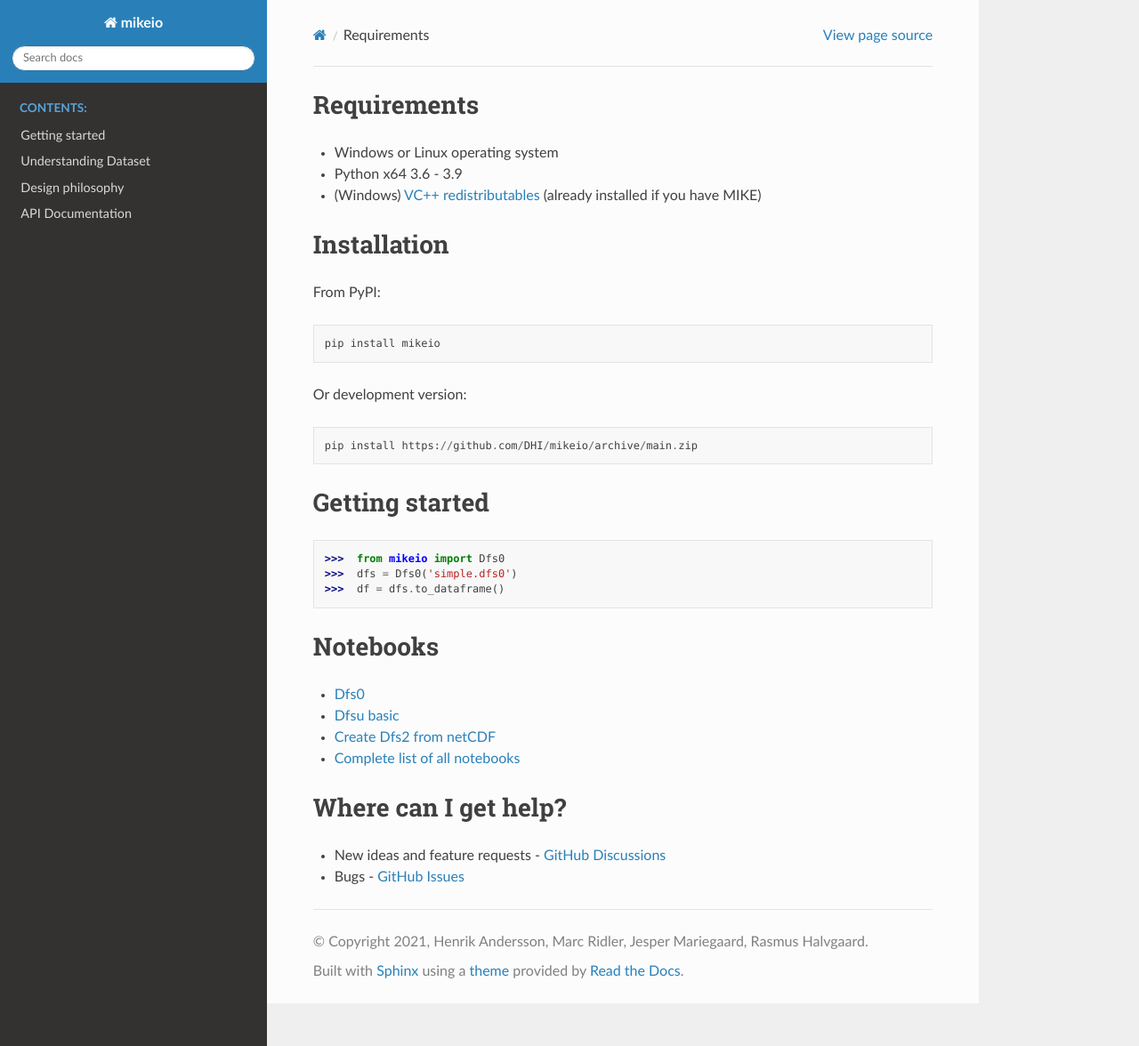
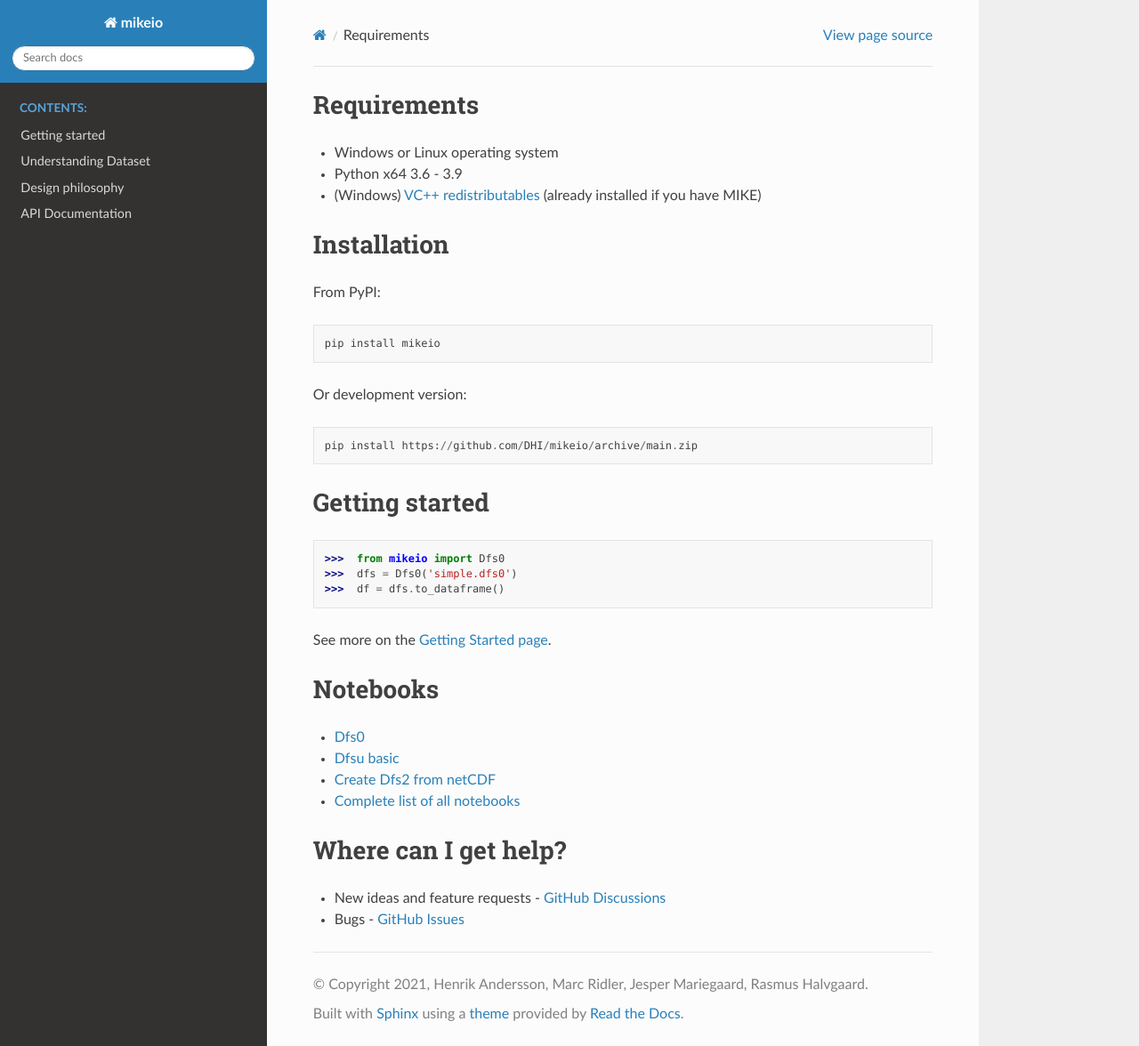
Before and after one commit to DHI/mikeio, a Sphinx documentation site: the page built from docs/intro.rst, in a window 1280 px wide and 1176 px high. Shown: the whole window at 89% size. Built offline with Sphinx 7.4.7 and the Read the Docs theme 2.0.0, drawn with Linux system fonts in a browser that asks for light colours.

Commit message:
ref getting started

```diff
--- a/docs/intro.rst
+++ b/docs/intro.rst
@@ -24,6 +22,8 @@ Getting started
     >>>  dfs = Dfs0('simple.dfs0')
     >>>  df = dfs.to_dataframe()
 
+See more on the `Getting Started page <getting_started.html>`_.
+
 Notebooks
 ---------
 
```
Also changed, not shown: other parts of docs/intro.rst (+0 -2 lines).
